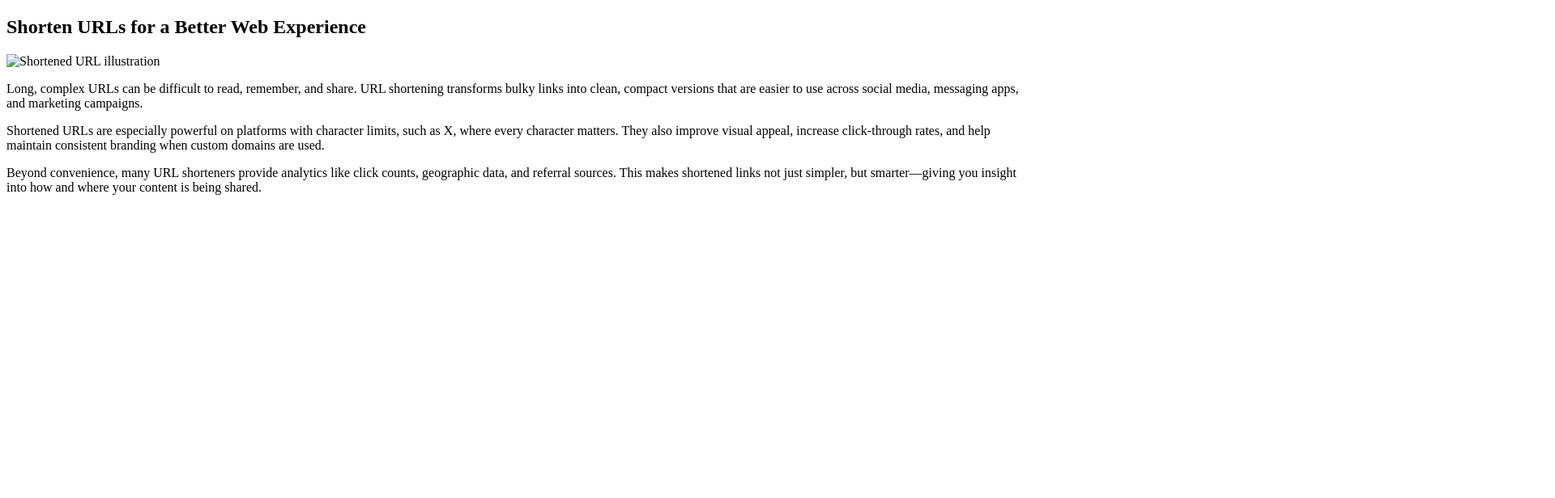
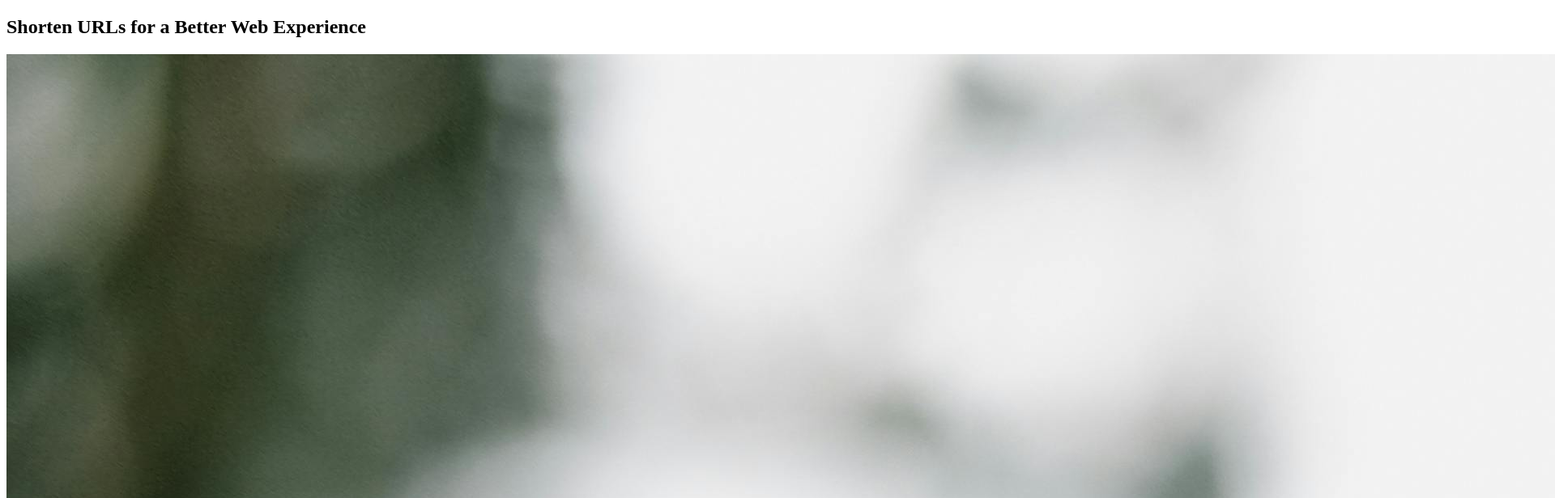
Before and after one commit to ProjectPtixiakis/ProjectPtixiakisShorten, a plain HTML site: page index.html in a window 1280 px wide. Shown: the top 616 px of the page at 81% size, 1920 px wide, since content can reach past the window. Drawn offline with Linux system fonts and the light colour scheme.

Commit message:
Update index.html

```diff
--- a/index.html
+++ b/index.html
@@ -11,14 +11,14 @@
   <meta property="og:type" content="article" />
   <meta property="og:title" content="Shorten URLs – Simple, Clean, and Shareable Links" />
   <meta property="og:description" content="Discover how URL shortening makes links easier to share, track, and remember." />
-  <meta property="og:image" content="https://ProjectPtixiakis.github.io/ProjectPtixiakisShorten/images/short.jpeg" />
+  <meta property="og:image" content="https://ProjectPtixiakis.github.io/ProjectPtixiakisShorten/images/short.jpg" />
   <meta property="og:url" content="https://ProjectPtixiakis.github.io/ProjectPtixiakisShorten/" />
 
   <!-- Twitter / X -->
   <meta name="twitter:card" content="summary_large_image" />
   <meta name="twitter:title" content="Shorten URLs – Simple, Clean, and Shareable Links" />
   <meta name="twitter:description" content="Shortened URLs improve readability, branding, and engagement on social platforms." />
-  <meta name="twitter:image" content="https://ProjectPtixiakis.github.io/ProjectPtixiakisShorten/images/short.jpeg" />
+  <meta name="twitter:image" content="https://ProjectPtixiakis.github.io/ProjectPtixiakisShorten/images/short.jpg" />
 
 </head>
 <body>
@@ -26,7 +26,7 @@
   <article>
     <h1>Shorten URLs for a Better Web Experience</h1>
 
-    <img src="images/short.jpeg" alt="Shortened URL illustration" />
+    <img src="images/short.jpg" alt="Shortened URL illustration" />
 
     <p>
       Long, complex URLs can be difficult to read, remember, and share. URL shortening transforms
```
